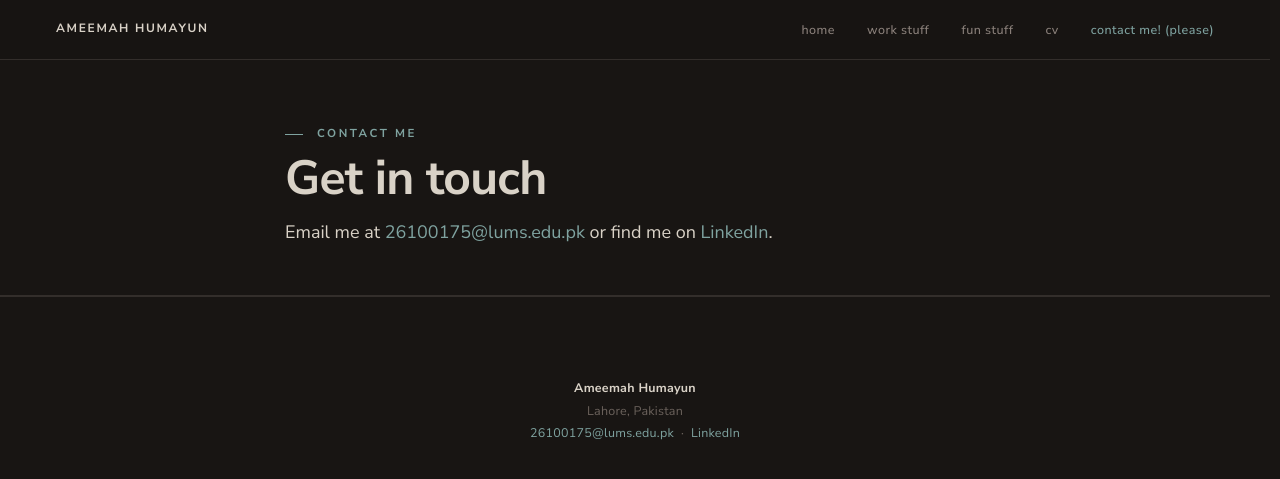
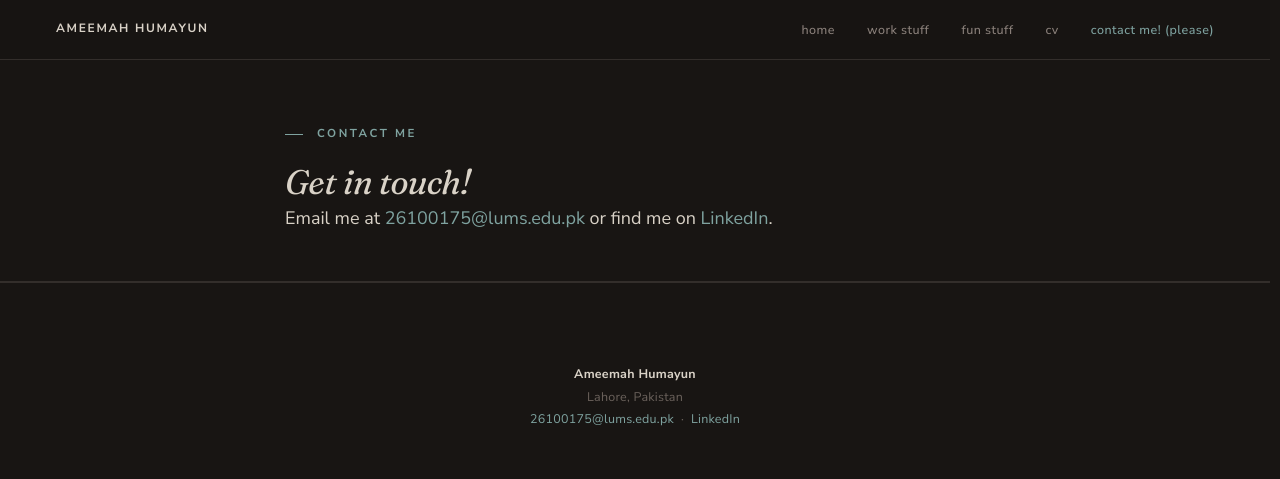
Before and after one commit to ameemahumayun/ameemahumayun.github.io, a Jekyll site: the page built from contact/index.html, in a window 1280 px wide. Shown: the top 479 px of the page. Built offline with Jekyll 4.4.1, drawn with Linux system fonts in a browser that asks for light colours.

Commit message:
Update index.html

```diff
--- a/contact/index.html
+++ b/contact/index.html
@@ -8,7 +8,7 @@ active: contact
 <header class="hero">
   <div class="hero__inner">
     <div class="eyebrow eyebrow-rule">contact me</div>
-    <h1>Get in touch</h1>
+    <h1 class="page-head__title"><span class="serif" style="color:var(--color-text-strong);">Get in touch!</span></h1>
     <p class="lead" style="max-width:600px;">Email me at <a href="mailto:{{ site.email }}" style="color:var(--color-accent);">{{ site.email }}</a> or find me on <a href="{{ site.linkedin }}" target="_blank" rel="noopener" style="color:var(--color-accent);">LinkedIn</a>.</p>
   </div>
 </header>
```
